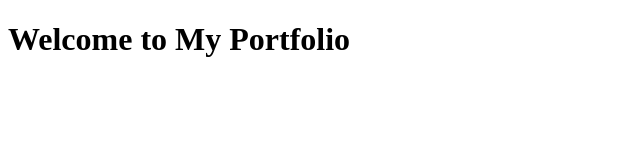
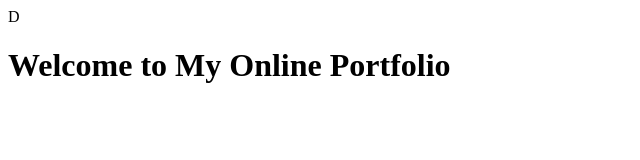
Before and after one commit to llaxna/portfolio-website, a plain HTML site: page index.html in a window 1280 px wide. Shown: the whole page, without its empty margins (0-640 px from the left). Drawn offline with Linux system fonts and the light colour scheme.

Commit message:
Updated header text on main

```diff
--- a/index.html
+++ b/index.html
@@ -1 +1 @@
-<!DOCTYPE html><html><head><title>My Portfolio</title></head><body><h1>Welcome to My Portfolio</h1></body></html>
+D<!DOCTYPE html><html><head><title>My Portfolio</title></head><body><h1>Welcome to My Online Portfolio</h1></body></html>
```
